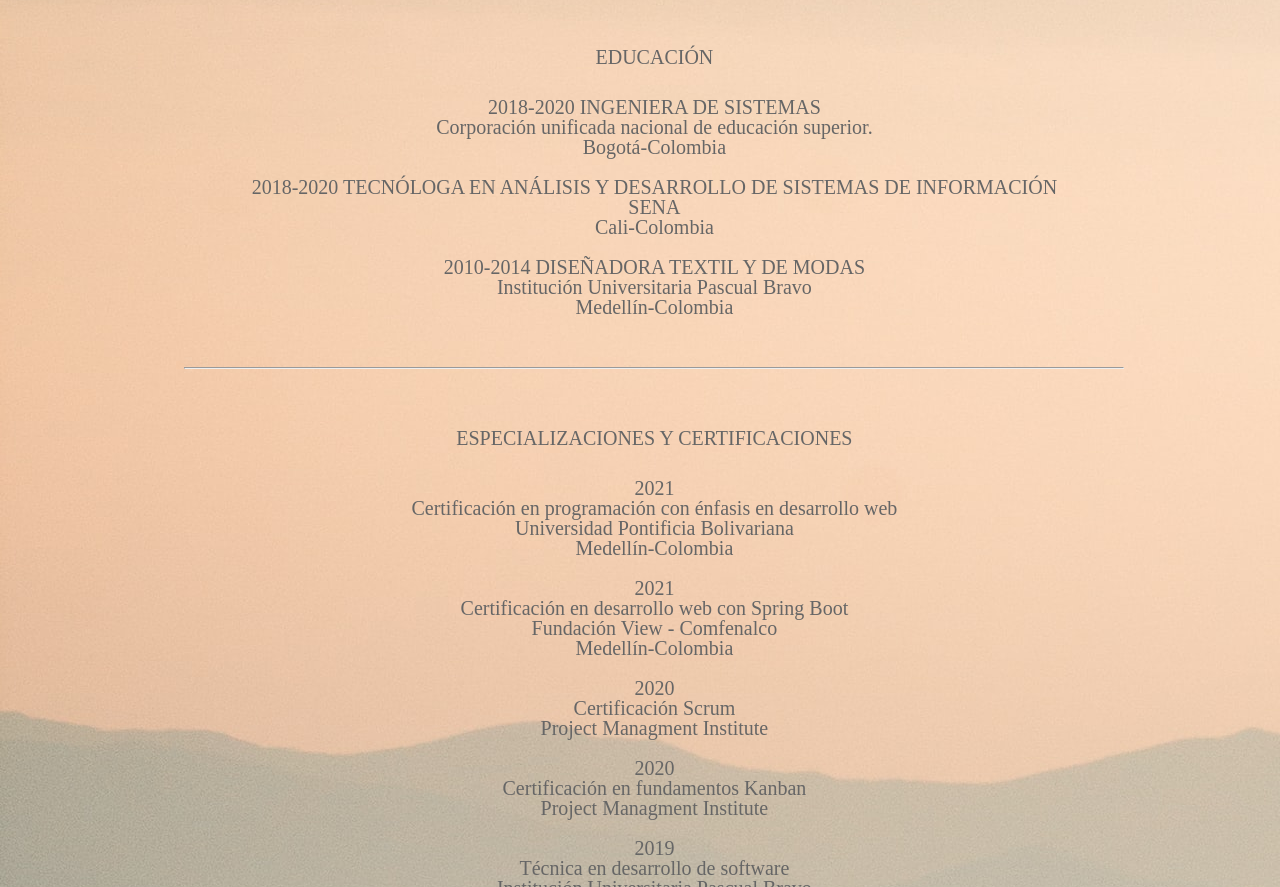
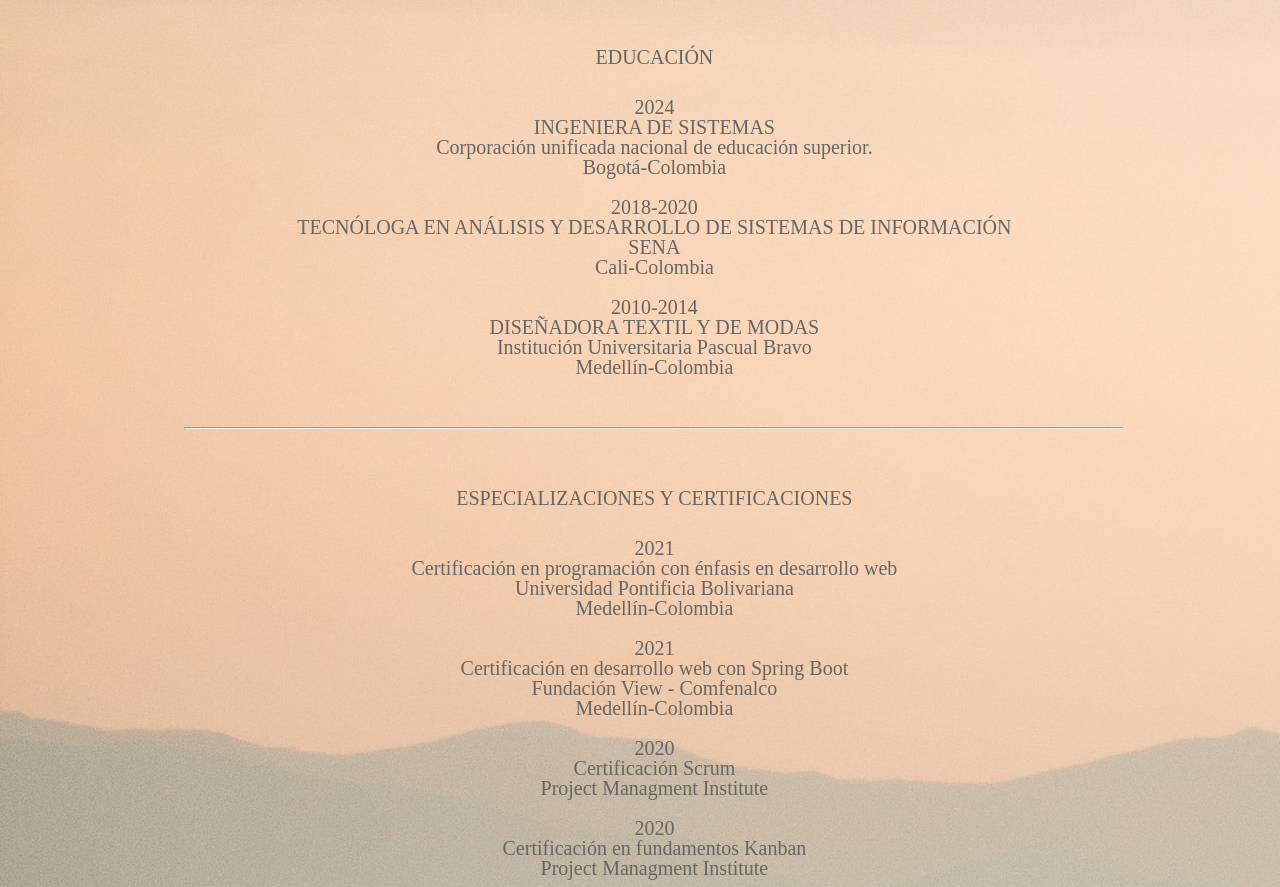
Before and after one commit to deisymorlop1103/Portafolio-Deisy-Moreno-Lopez, a website: page presentacion.html in a window 1280 px wide. Shown: the part 1387-2274 px from the top of the page. Drawn offline with Linux system fonts and the light colour scheme.

Commit message:
Update presentacion.html

```diff
--- a/presentacion.html
+++ b/presentacion.html
@@ -84,19 +84,19 @@
         <div class="presentacion">
             <article class="image">
               <p><span class="bio_grey"><h1> EDUCACIÓN</h1> </span></p>
-                <p>2018-2020
+                <p>2024 <br>
                      INGENIERA DE SISTEMAS <br>
                      Corporación unificada nacional de educación superior.<br>
                      Bogotá-Colombia
                 </p>
-                <p>2018-2020
+                <p>2018-2020 <br>
                      TECNÓLOGA EN ANÁLISIS Y DESARROLLO DE SISTEMAS
                      DE INFORMACIÓN <br>
                      SENA <br>
                      Cali-Colombia
                 </p>
                 <p>
-                   2010-2014
+                   2010-2014 <br>
                    DISEÑADORA TEXTIL Y DE MODAS <br>
                    Institución Universitaria Pascual Bravo <br>
                    Medellín-Colombia<br> <br> <br>
```
